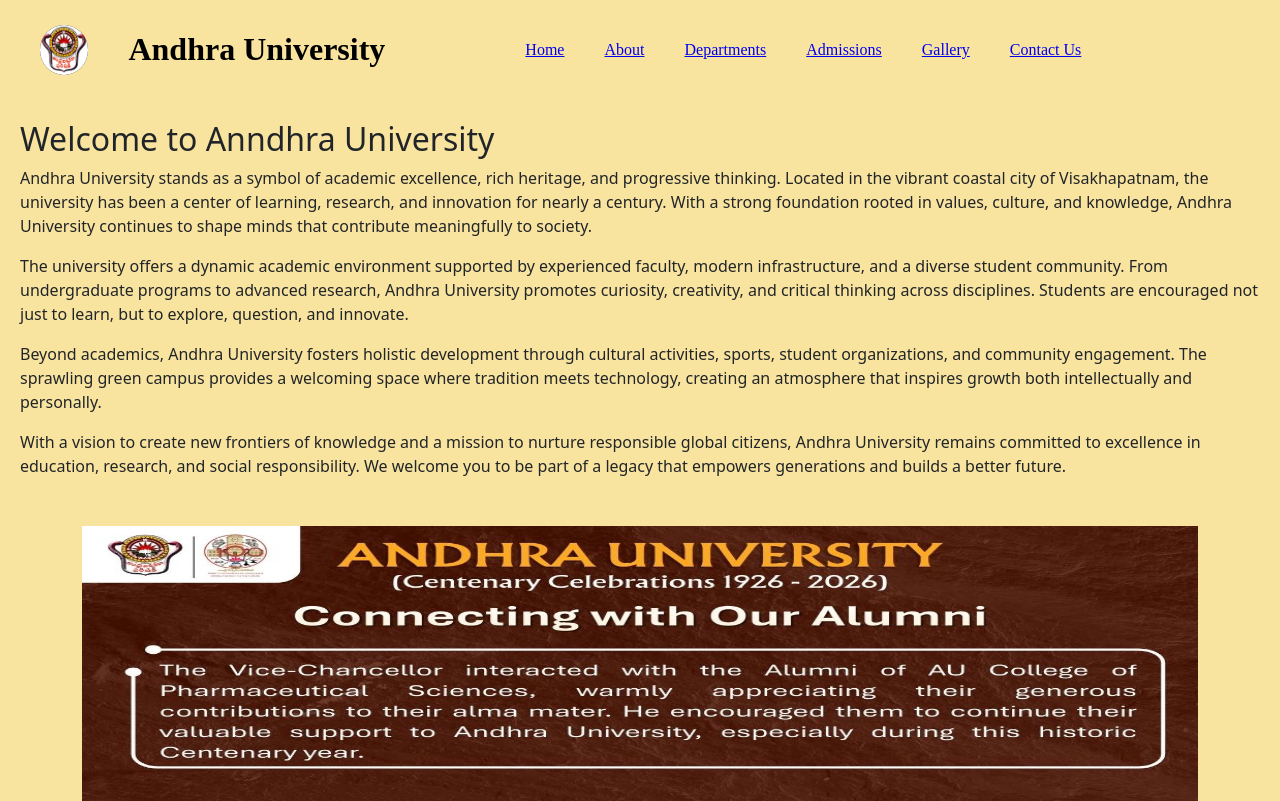
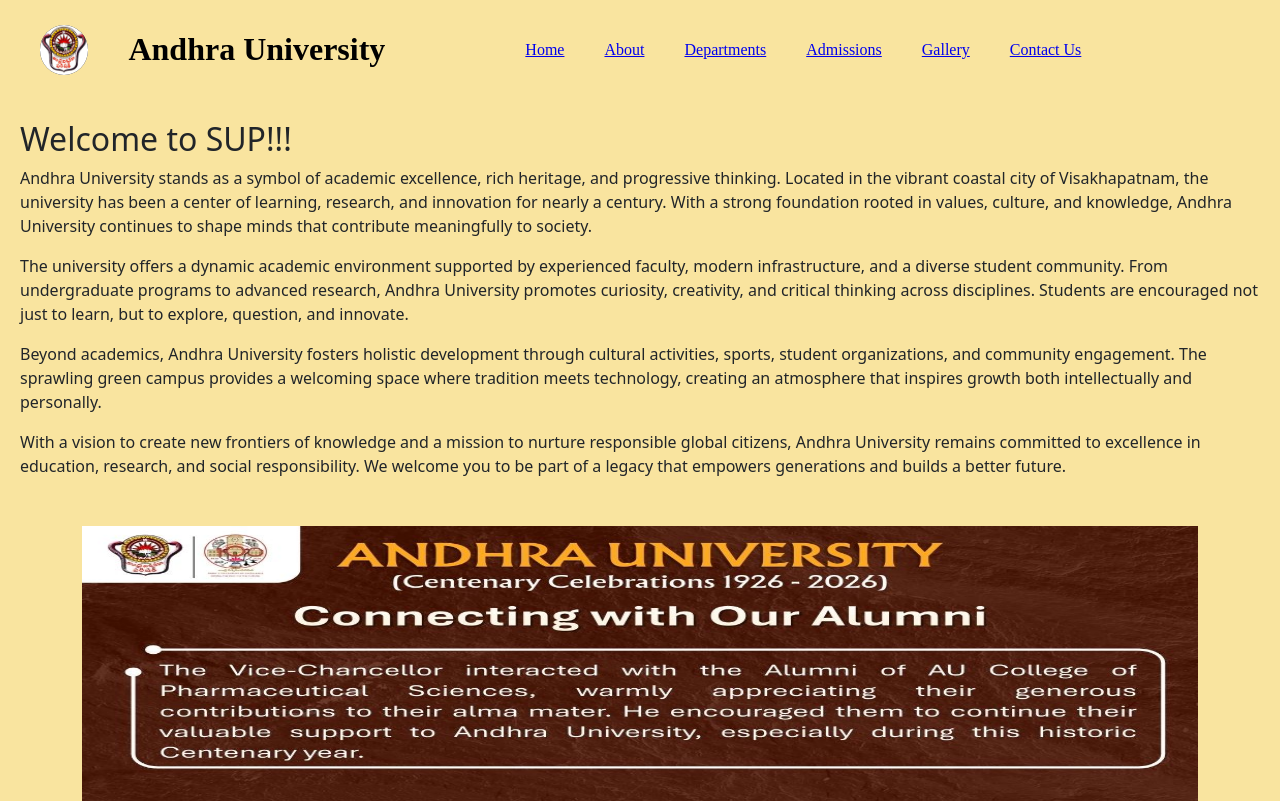
Before and after one commit to GH-BCooper/Smart-University-Portal, a plain HTML site: page index.html in a window 1280 px wide. Shown: the top 801 px of the page. Drawn offline with nearby package versions, Linux system fonts and the light colour scheme.

Commit message:
Changed name

```diff
--- a/index.html
+++ b/index.html
@@ -20,7 +20,7 @@
 <iframe src="./header.html" class="header-frame" scrolling="no"></iframe>
 <main>
 <section>
-<h2>Welcome to Anndhra University</h2>
+<h2>Welcome to SUP!!!</h2>
 <p>Andhra University stands as a symbol of academic excellence, rich heritage, and progressive thinking. Located in the vibrant coastal city of Visakhapatnam, the university has been a center of learning, research, and innovation for nearly a century. With a strong foundation rooted in values, culture, and knowledge, Andhra University continues to shape minds that contribute meaningfully to society.</p>
 <p>The university offers a dynamic academic environment supported by experienced faculty, modern infrastructure, and a diverse student community. From undergraduate programs to advanced research, Andhra University promotes curiosity, creativity, and critical thinking across disciplines. Students are encouraged not just to learn, but to explore, question, and innovate.
 </p>
```
